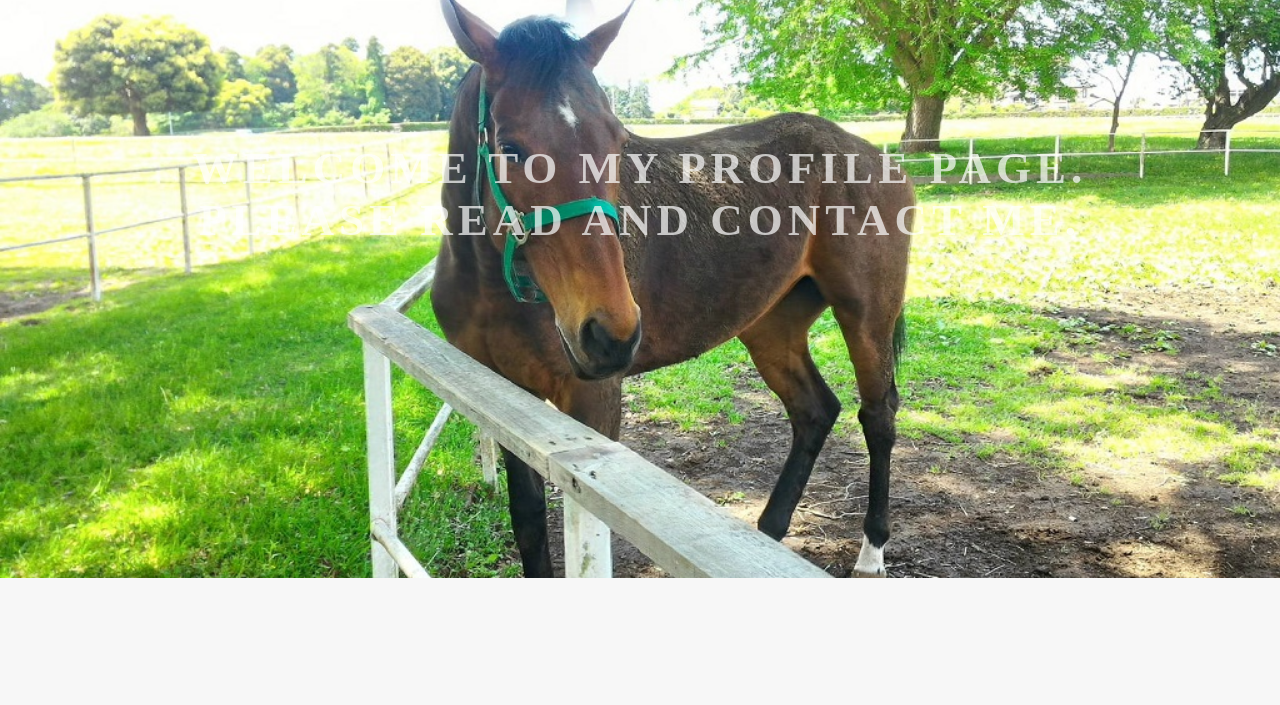
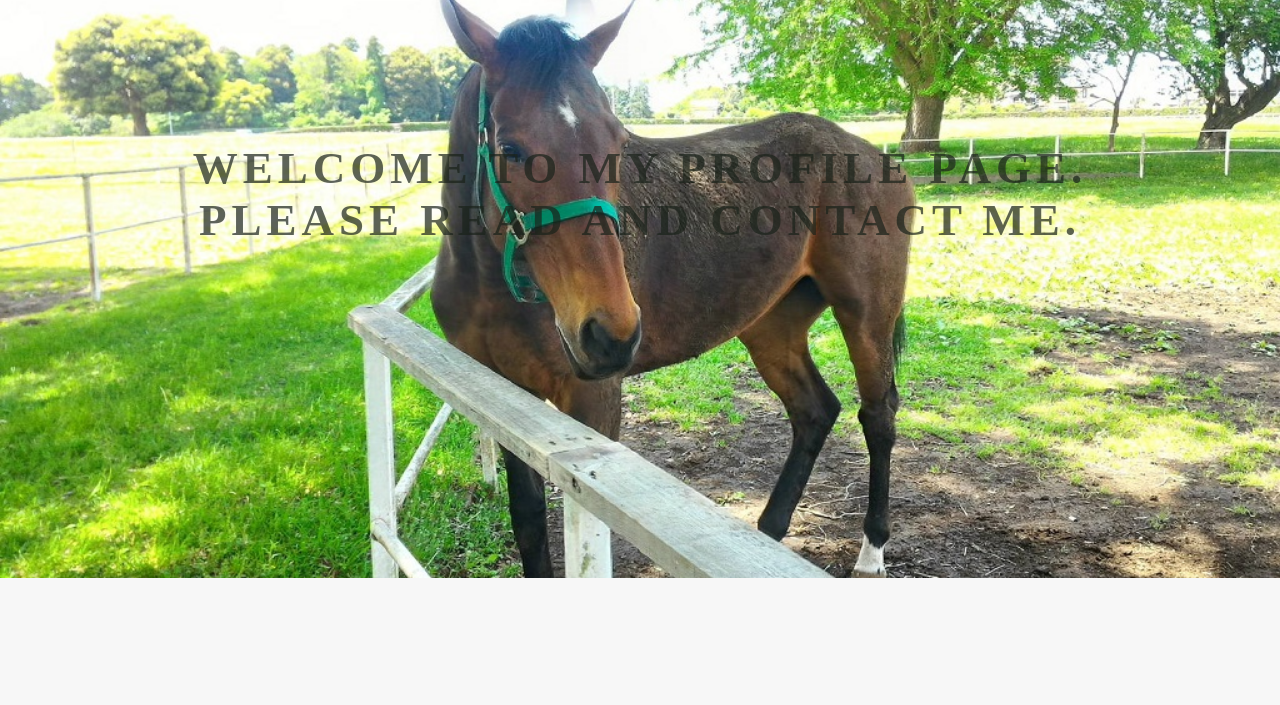
Before and after one commit to profile-web/page, a plain HTML site: page index.html in a window 1280 px wide. Shown: the part 68-773 px from the top of the page. Drawn offline with Linux system fonts and the light colour scheme; grey boxes are pictures that could not be loaded.

Commit message:
Update stylesheet.css

```diff
--- a/stylesheet.css
+++ b/stylesheet.css
@@ -21,7 +21,7 @@
     padding: 180px 0 100px 0;
     background-image: url(./image/spring.jpg);
     background-size: cover;
-    color: white;
+    color: #1a221a;
     text-align: center;
   }
 
```
